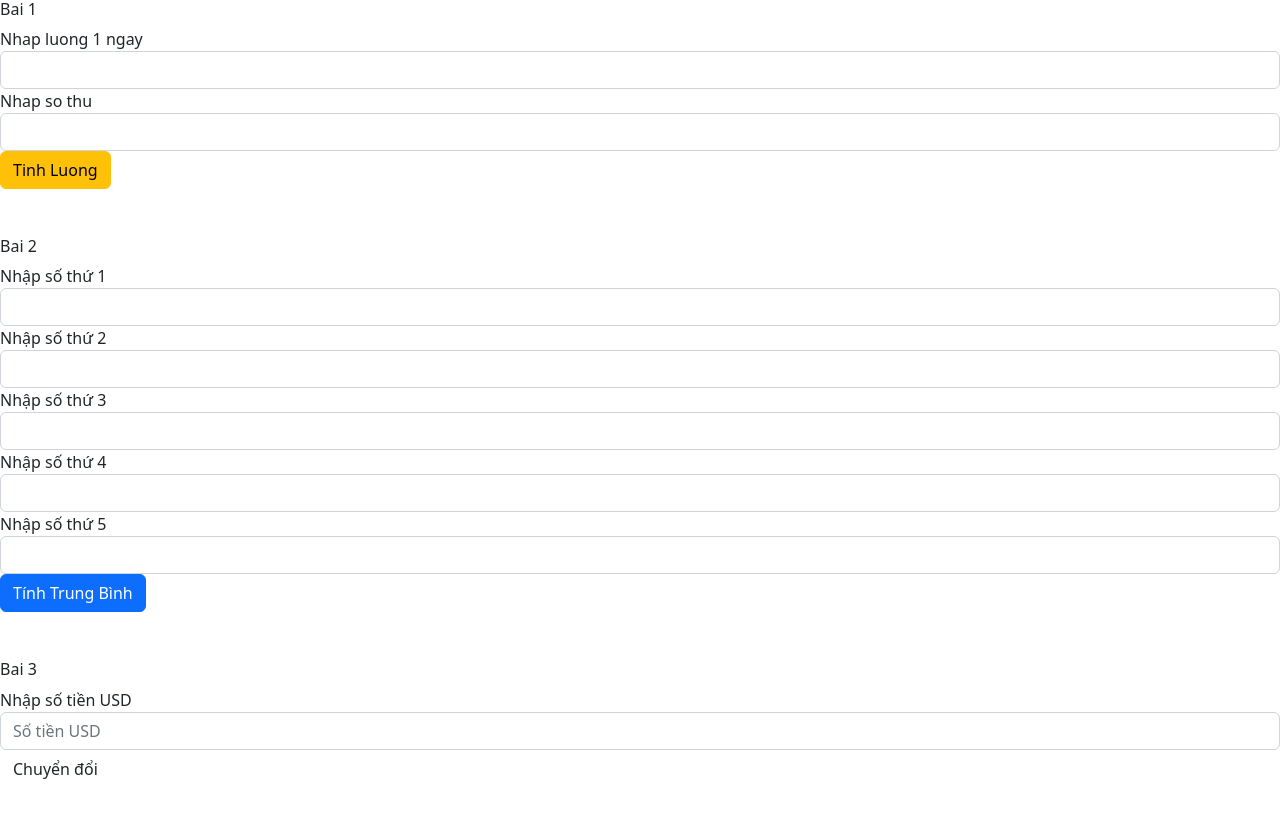
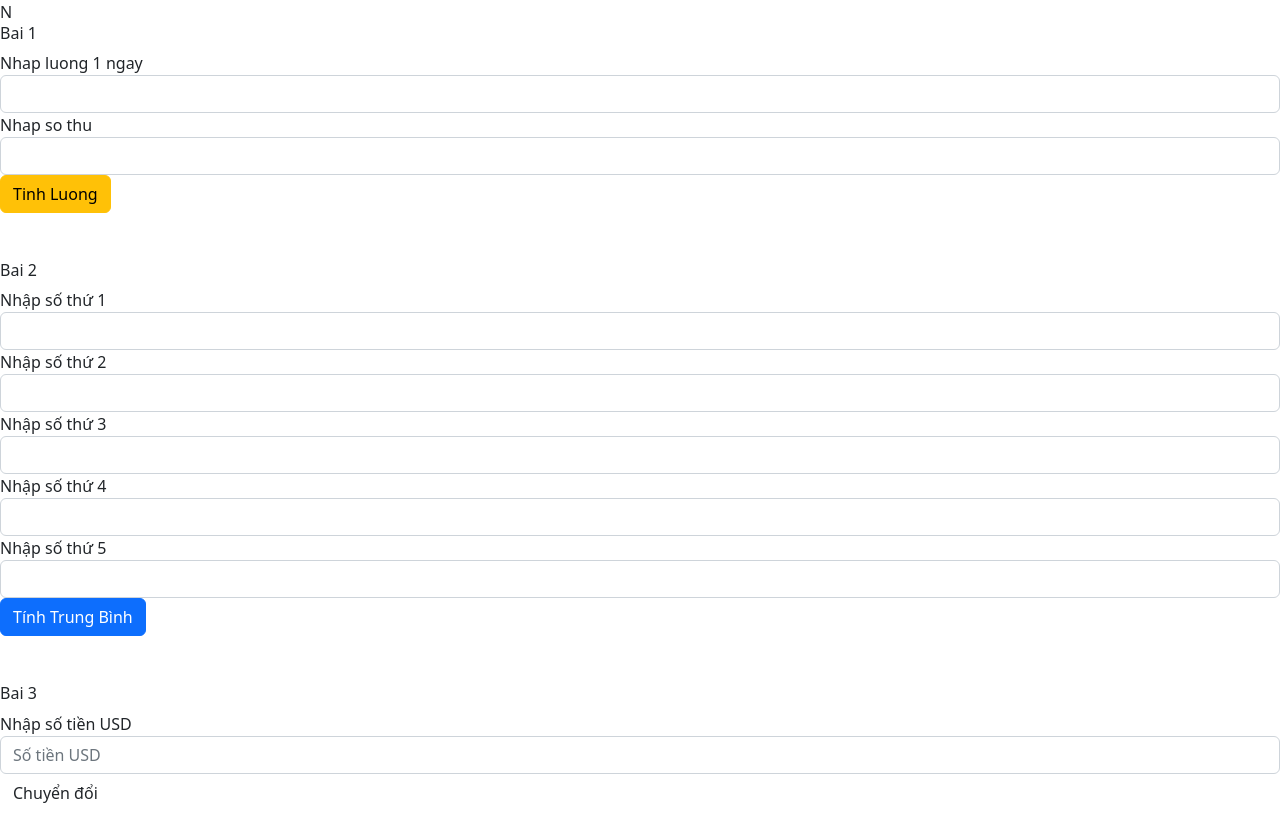
Before and after one commit to Ngoc924/practice, a plain HTML site: page index.html in a window 1280 px wide. Shown: the top 815 px of the page. Drawn offline with nearby package versions, Linux system fonts and the light colour scheme.

Commit message:
lam chuc nang

```diff
--- a/index.html
+++ b/index.html
@@ -18,6 +18,7 @@
 </head>
 
 <body>
+    <div class="ngoc">N</div>
   <div class="b1">
     <h6>Bai 1</h6>
   <div class="form-group">
```
